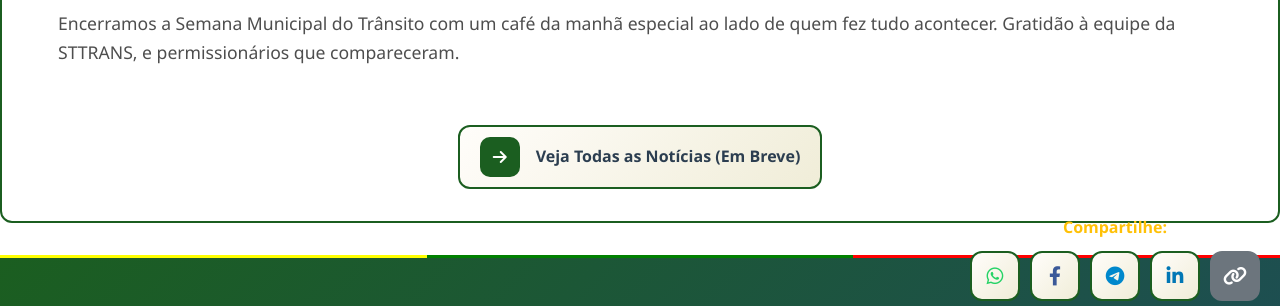
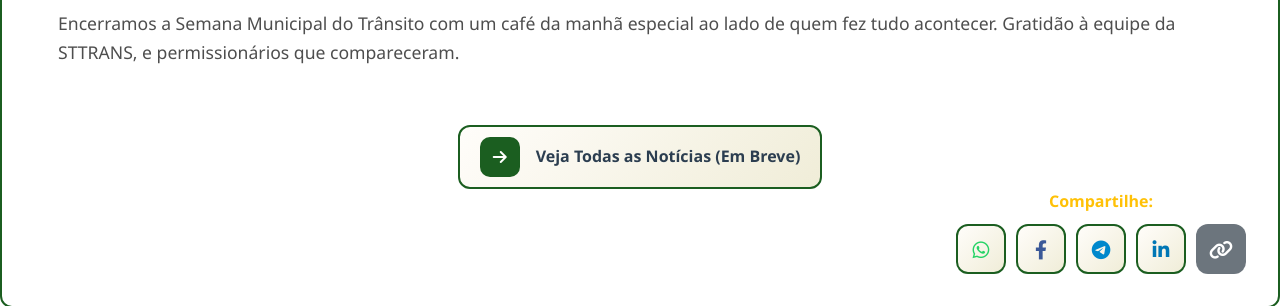
Before and after one commit to sttransestatistica-netizen/teste-site, a plain HTML site: page index.html in a window 1280 px wide. Shown: the part 494-800 px from the top of the page. Drawn offline with Linux system fonts and the light colour scheme.

Commit message:
index.html

```diff
--- a/index.html
+++ b/index.html
@@ -539,6 +539,40 @@ Gratidão à equipe da STTRANS, e permissionários que compareceram.
 </div>
 
 </div>
+
+<div style="width: 100%; display: flex; justify-content: flex-end;">
+  <div style="display: flex; flex-direction: column; align-items: center; gap: 5px;">
+
+<div style="font-weight: 700; margin-bottom: 5px; text-align: center; color: #FFC107;">Compartilhe:</div>
+
+
+    <div style="display: flex; gap: 10px;">
+
+
+        <a href="#" onclick="shareWhatsApp()" class="service-card" style="display: flex; align-items: center; justify-content: center; width: 50px; height: 50px; padding: 0;">
+            <i class="fab fa-whatsapp" style="font-size: 1.2rem; color: #25d366;"></i>
+        </a>
+
+
+        <a href="#" onclick="shareFacebook()" class="service-card" style="display: flex; align-items: center; justify-content: center; width: 50px; height: 50px; padding: 0;">
+            <i class="fab fa-facebook-f" style="font-size: 1.2rem; color: #3b5998;"></i>
+        </a>
+
+
+        <a href="#" onclick="shareTelegram()" class="service-card" style="display: flex; align-items: center; justify-content: center; width: 50px; height: 50px; padding: 0;">
+            <i class="fab fa-telegram-plane" style="font-size: 1.2rem; color: #0088cc;"></i>
+        </a>
+
+
+        <a href="#" onclick="shareLinkedIn()" class="service-card" style="display: flex; align-items: center; justify-content: center; width: 50px; height: 50px; padding: 0;">
+            <i class="fab fa-linkedin-in" style="font-size: 1.2rem; color: #0077b5;"></i>
+        </a>
+
+
+        <button onclick="copyLink()" class="service-card" style="display: flex; align-items: center; justify-content: center; width: 50px; height: 50px; padding: 0; border: none; background: #6c757d; color: white; cursor: pointer;">
+            <i class="fas fa-link" style="font-size:1.2rem ;max-font-size:1.2rem;"></i>
+        </button>
+
 </section>
     </main>
 
@@ -578,41 +612,8 @@ Gratidão à equipe da STTRANS, e permissionários que compareceram.
 </footer>
 
 
-<div style="position: fixed; bottom: 5px; right: 20px; z-index: 1000; display: flex; flex-direction: column; align-items: center; gap: 5px;">
 
 
-<div style="font-weight: 700; margin-bottom: 5px; text-align: center; color: #FFC107;">Compartilhe:</div>
-
-
-    <div style="display: flex; gap: 10px;">
-
-
-        <a href="#" onclick="shareWhatsApp()" class="service-card" style="display: flex; align-items: center; justify-content: center; width: 50px; height: 50px; padding: 0;">
-            <i class="fab fa-whatsapp" style="font-size: 1.2rem; color: #25d366;"></i>
-        </a>
-
-
-        <a href="#" onclick="shareFacebook()" class="service-card" style="display: flex; align-items: center; justify-content: center; width: 50px; height: 50px; padding: 0;">
-            <i class="fab fa-facebook-f" style="font-size: 1.2rem; color: #3b5998;"></i>
-        </a>
-
-
-        <a href="#" onclick="shareTelegram()" class="service-card" style="display: flex; align-items: center; justify-content: center; width: 50px; height: 50px; padding: 0;">
-            <i class="fab fa-telegram-plane" style="font-size: 1.2rem; color: #0088cc;"></i>
-        </a>
-
-
-        <a href="#" onclick="shareLinkedIn()" class="service-card" style="display: flex; align-items: center; justify-content: center; width: 50px; height: 50px; padding: 0;">
-            <i class="fab fa-linkedin-in" style="font-size: 1.2rem; color: #0077b5;"></i>
-        </a>
-
-
-        <button onclick="copyLink()" class="service-card" style="display: flex; align-items: center; justify-content: center; width: 50px; height: 50px; padding: 0; border: none; background: #6c757d; color: white; cursor: pointer;">
-            <i class="fas fa-link" style="font-size: 1.2rem;"></i>
-        </button>
-
-    </div>
-</div>
 
 <script>
     function getNewsLink() {
```
